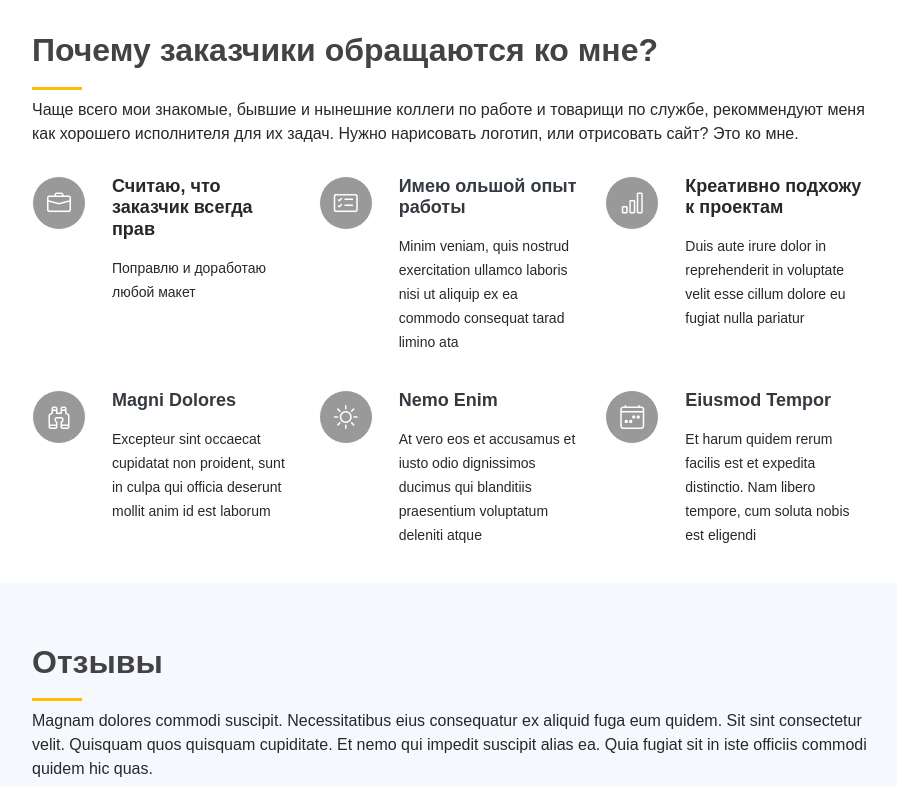
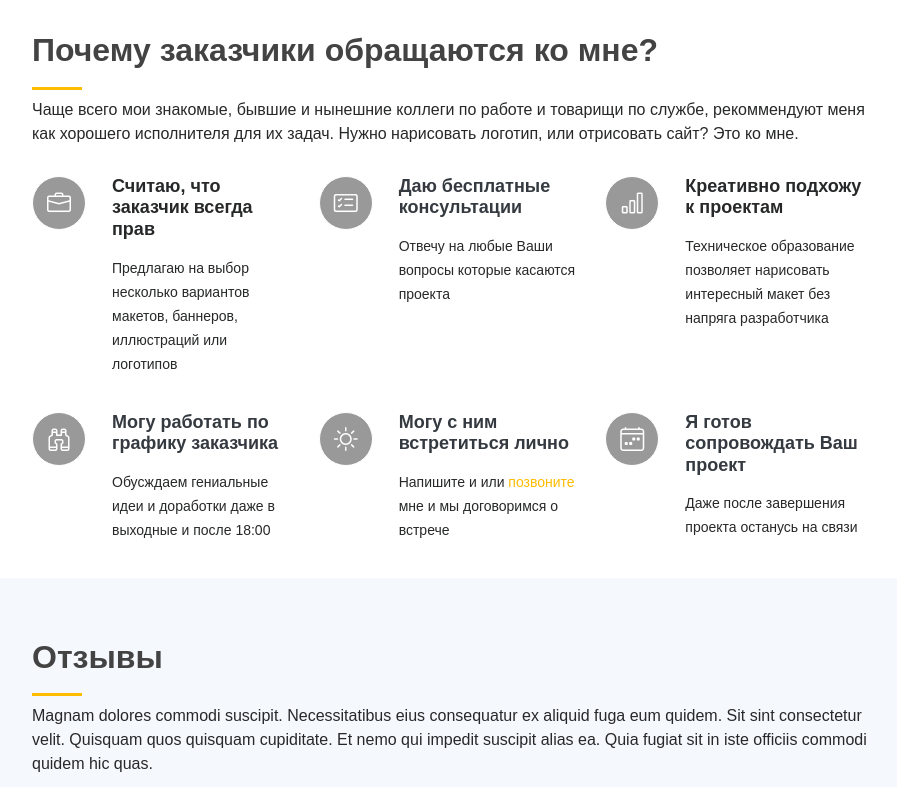
Before and after one commit to Unterfeldwebel33/peterbarkun, a PHP site: page / in a window 1280 px wide. Shown: the part 4286-5073 px from the top of the page, without its empty margins (340-1237 px from the left). Run offline with PHP 8.4, Linux system fonts and the light colour scheme.

Commit message:
Переделан раздел про заказчиков

```diff
--- a/assets/css/style.css
+++ b/assets/css/style.css
@@ -27,6 +27,11 @@ a {
 
 a.figma{
   color: #272829;
+  text-decoration: none;
+}
+
+a.phone{
+  color: #FFBC00;
   text-decoration: none;
 }
 
--- a/index.html
+++ b/index.html
@@ -6,7 +6,7 @@
   <meta content="width=device-width, initial-scale=1.0" name="viewport">
 
   <title>UX/UI дизайнер - Пётр Баркун</title>
-  <meta content="Создание мобильных и веб-интерфейсов. Отрисовка логотипов и брендбуков. Современные дизайнерские решения. Грамотное юзабилити, " name="description">
+  <meta content="Создание мобильных и веб-интерфейсов. Отрисовка логотипов и брендбуков. Современные дизайнерские решения. Грамотное юзабилити." name="description">
   <meta content="графический дизайнер минск, ux ui дизайнер минск," name="keywords">
 
   <meta name="yandex-verification" content="6ab206b55fe28cfe" />
@@ -33,8 +33,8 @@
   })(window,document,'script','dataLayer','GTM-5M3MXQ2');</script>
   <!-- End Google Tag Manager -->
 
+</head>
 
-</head>
 
 <body>
 
@@ -450,32 +450,33 @@
           <div class="col-lg-4 col-md-6 icon-box" data-aos="fade-up">
             <div class="icon"><i class="bi bi-briefcase"></i></div>
             <h4 class="title"><a href=""></a>Считаю, что заказчик всегда прав</h4>
-            <p class="description">Поправлю и доработаю любой макет</p>
+            <p class="description">Предлагаю на выбор несколько вариантов макетов, баннеров, иллюстраций или логотипов</p>
           </div>
           <div class="col-lg-4 col-md-6 icon-box" data-aos="fade-up" data-aos-delay="100">
             <div class="icon"><i class="bi bi-card-checklist"></i></div>
-            <h4 class="title"><a href="">Имею ольшой опыт работы</a></h4>
-            <p class="description">Minim veniam, quis nostrud exercitation ullamco laboris nisi ut aliquip ex ea commodo consequat tarad limino ata</p>
+            <h4 class="title"><a href="">Даю бесплатные консультации</a></h4>
+            <p class="description">Отвечу на любые Ваши вопросы которые касаются проекта
+            </p>
           </div>
           <div class="col-lg-4 col-md-6 icon-box" data-aos="fade-up" data-aos-delay="200">
             <div class="icon"><i class="bi bi-bar-chart"></i></div>
             <h4 class="title"><a href=""></a>Креативно подхожу к проектам</h4>
-            <p class="description">Duis aute irure dolor in reprehenderit in voluptate velit esse cillum dolore eu fugiat nulla pariatur</p>
+            <p class="description">Техническое образование позволяет нарисовать интересный макет без напряга разработчика</p>
           </div>
           <div class="col-lg-4 col-md-6 icon-box" data-aos="fade-up" data-aos-delay="300">
             <div class="icon"><i class="bi bi-binoculars"></i></div>
-            <h4 class="title"><a href="">Magni Dolores</a></h4>
-            <p class="description">Excepteur sint occaecat cupidatat non proident, sunt in culpa qui officia deserunt mollit anim id est laborum</p>
+            <h4 class="title"><a href="">Могу работать по графику заказчика</a></h4>
+            <p class="description">Обусждаем гениальные идеи и доработки даже в выходные и после 18:00</p>
           </div>
           <div class="col-lg-4 col-md-6 icon-box" data-aos="fade-up" data-aos-delay="400">
             <div class="icon"><i class="bi bi-brightness-high"></i></div>
-            <h4 class="title"><a href="">Nemo Enim</a></h4>
-            <p class="description">At vero eos et accusamus et iusto odio dignissimos ducimus qui blanditiis praesentium voluptatum deleniti atque</p>
+            <h4 class="title"><a href="">Могу с ним встретиться лично</a></h4>
+            <p class="description">Напишите и или <a class="phone" href="tel:+375292420759">позвоните</a> мне и мы договоримся о встрече</p>
           </div>
           <div class="col-lg-4 col-md-6 icon-box" data-aos="fade-up" data-aos-delay="500">
             <div class="icon"><i class="bi bi-calendar4-week"></i></div>
-            <h4 class="title"><a href="">Eiusmod Tempor</a></h4>
-            <p class="description">Et harum quidem rerum facilis est et expedita distinctio. Nam libero tempore, cum soluta nobis est eligendi</p>
+            <h4 class="title"><a href="">Я готов сопровождать Ваш проект</a></h4>
+            <p class="description">Даже после завершения проекта останусь на связи</p>
           </div>
         </div>
 
```
